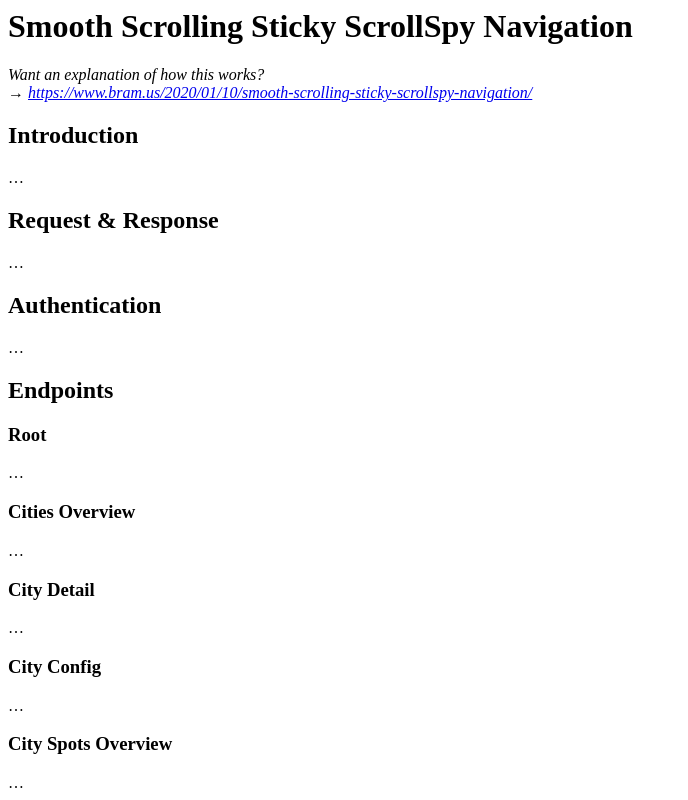
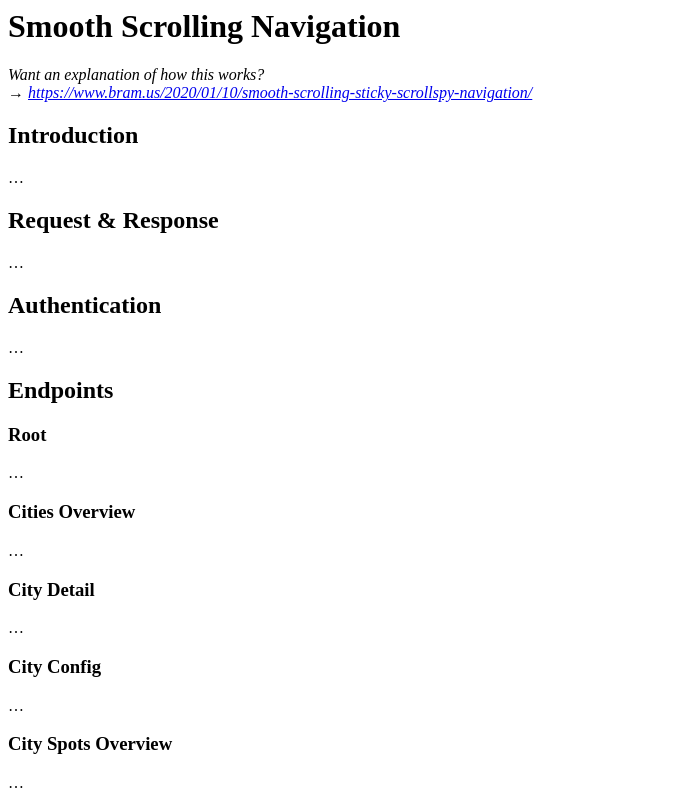
Before and after one commit to bbauska/toc-sticky, a plain HTML site: page index.html in a window 1280 px wide. Shown: the top 800 px of the page, without its empty margins (0-688 px from the left). Drawn offline with Linux system fonts and the light colour scheme.

Commit message:
Update index.html

```diff
--- a/index.html
+++ b/index.html
@@ -1,6 +1,6 @@
 <main>
 	<div>
-		<h1>Smooth Scrolling Sticky ScrollSpy Navigation</h1>
+		<h1>Smooth Scrolling Navigation</h1>
 		<p><em>Want an explanation of how this works?<br />&rarr; <a href="https://www.bram.us/2020/01/10/smooth-scrolling-sticky-scrollspy-navigation/" target="_top">https://www.bram.us/2020/01/10/smooth-scrolling-sticky-scrollspy-navigation/</a></em></p>
 		<section id="introduction">
 			<h2>Introduction</h2>
```
